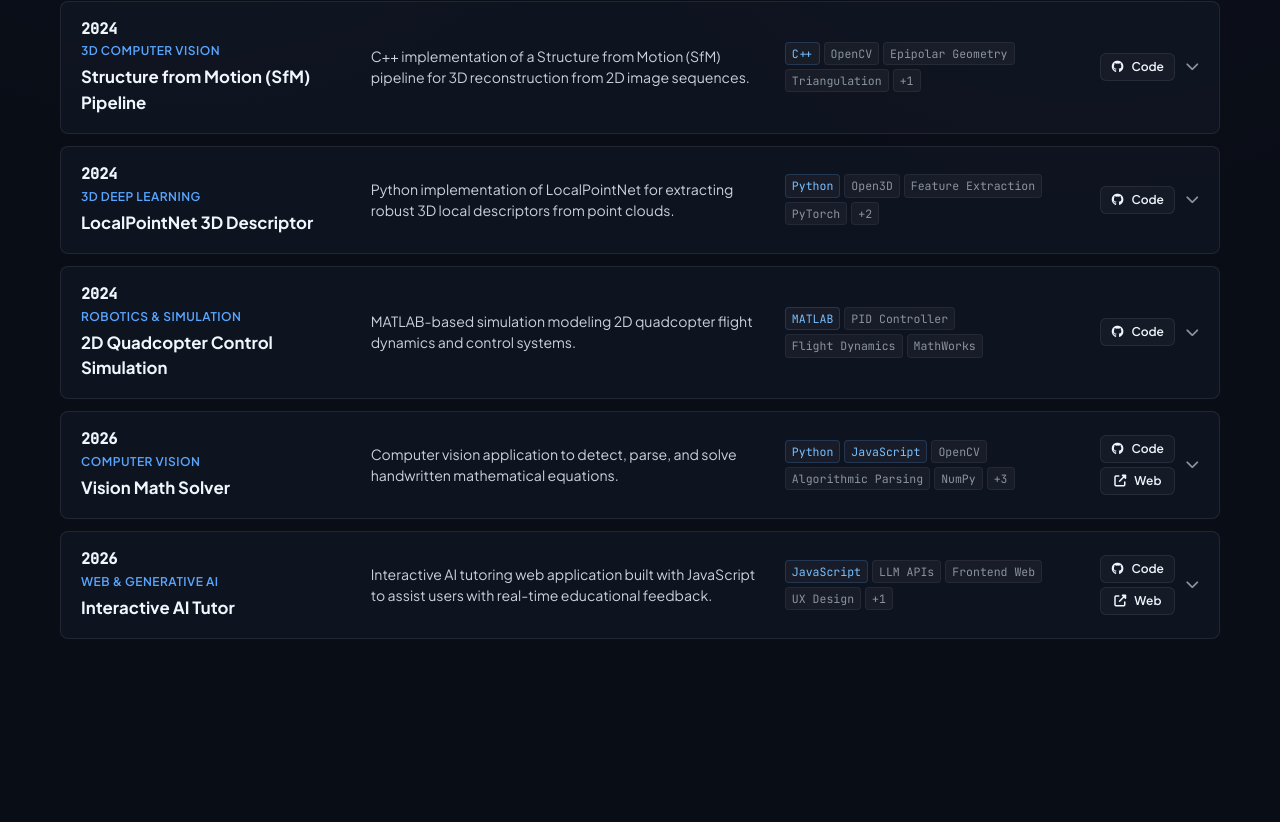
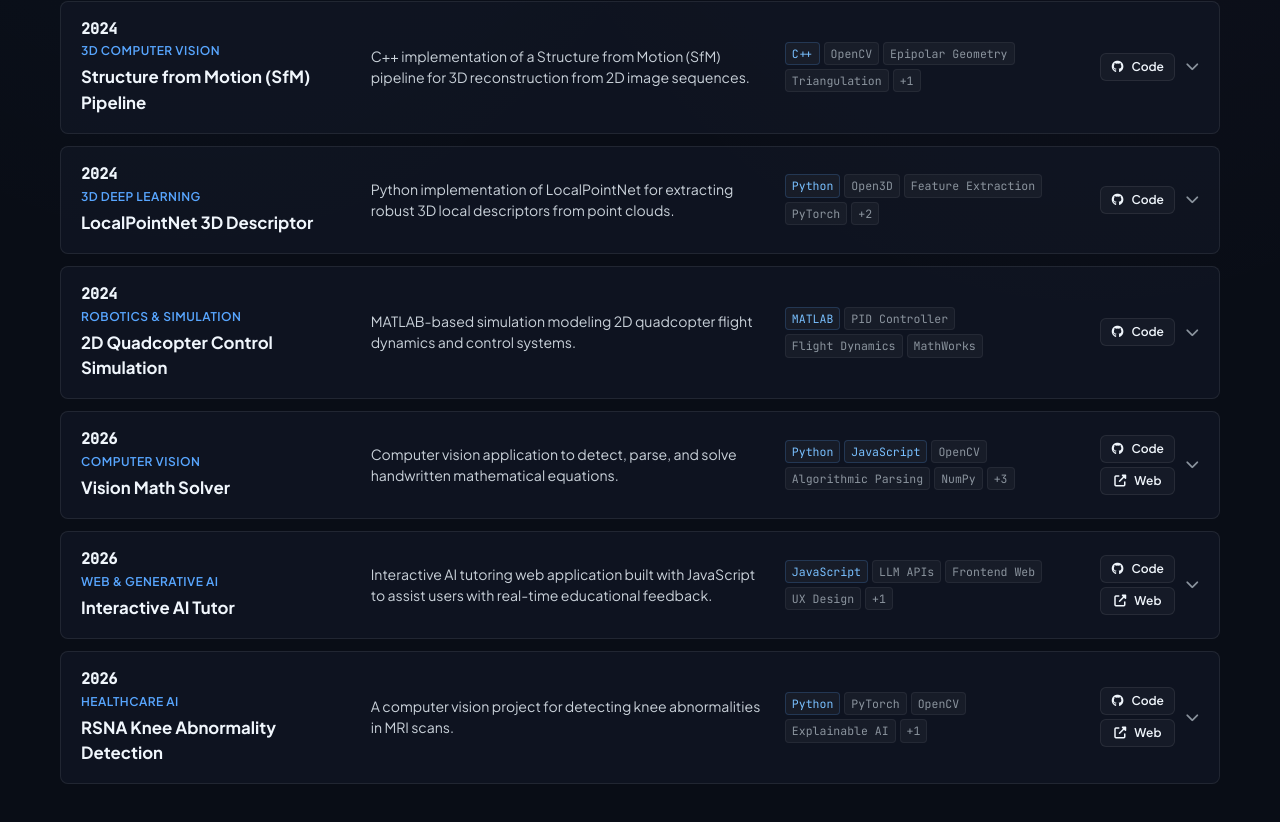
Before and after one commit to mtonell/mtonell.github.io, a plain HTML site: page projects.html in a window 1280 px wide. Shown: the part 1501-2323 px from the top of the page. Before the commit the page ends 2220 px from the top, so only its background shows below. Drawn offline with Linux system fonts and the light colour scheme.

Commit message:
knee project

```diff
--- a/projects.html
+++ b/projects.html
@@ -322,6 +322,27 @@ const projects = [
       "Integrated external LLM APIs to provide context-aware educational assistance.",
       "Utilized the Gemini API to generate personalized notes, summaries, and recommendations."
     ]
+  },
+
+  {
+    title: "RSNA Knee Abnormality Detection",
+    category: "Healthcare AI",
+    topics: ["Computer Vision", "Medical AI", "Explainable AI"],
+    desc: "A computer vision project for detecting knee abnormalities in MRI scans.",
+    langs: ["Python"],
+    tools: ["PyTorch", "OpenCV", "Explainable AI", "Medical Imaging"],
+    repo: "knee-abnormality-detection-rsna",
+    year: "2026",
+    images: ["https://raw.githubusercontent.com/mtonell/knee-abnormality-detection-rsna/main/assets/effusion-example.png",
+             "https://raw.githubusercontent.com/mtonell/knee-abnormality-detection-rsna/main/assets/crop_and_zoom_pipeline.png",
+             "https://raw.githubusercontent.com/mtonell/knee-abnormality-detection-rsna/main/assets/mri_planes_and_contrasts_grid.png",
+             "https://raw.githubusercontent.com/mtonell/knee-abnormality-detection-rsna/main/assets/volumetric_3d_slice_model.png"],
+    link: "https://www.kaggle.com/code/mtonello/rsna-knee-abnormality-detection-demo",
+    details: [
+      "Engineered a lightweight 2.5D vision pipeline coupling ConvNeXt-Nano and RadImageNet architectures for automated multi-sequence MRI diagnosis.",
+      "Designed a self-training loop utilizing a 3-LLM consensus distillation to extract weak supervision labels from unstructured radiology reports.",
+      "Integrated hierarchical Explainable AI (Gated Attention MIL and Grad-CAM) to pinpoint diagnostic depth slices and localize structural lesions."
+    ]
   }
 ];
 
```
